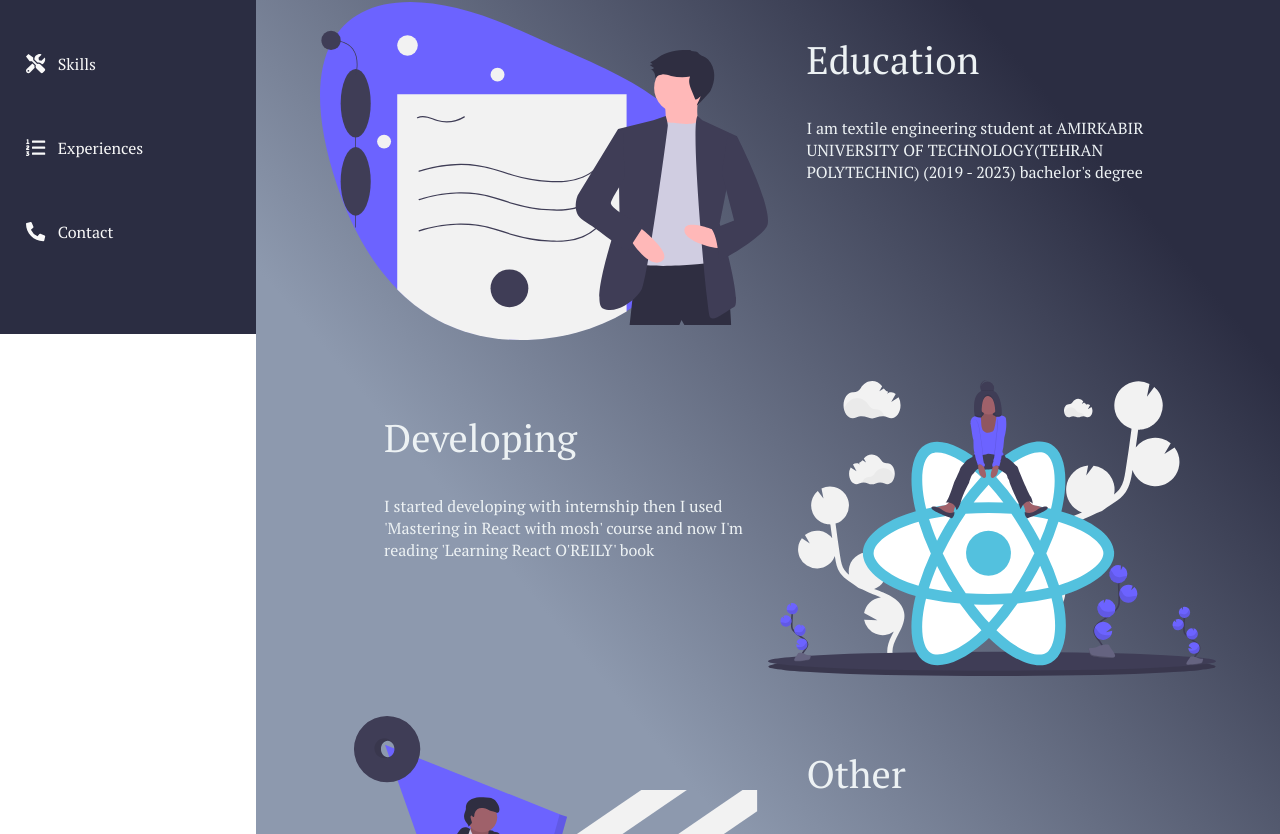
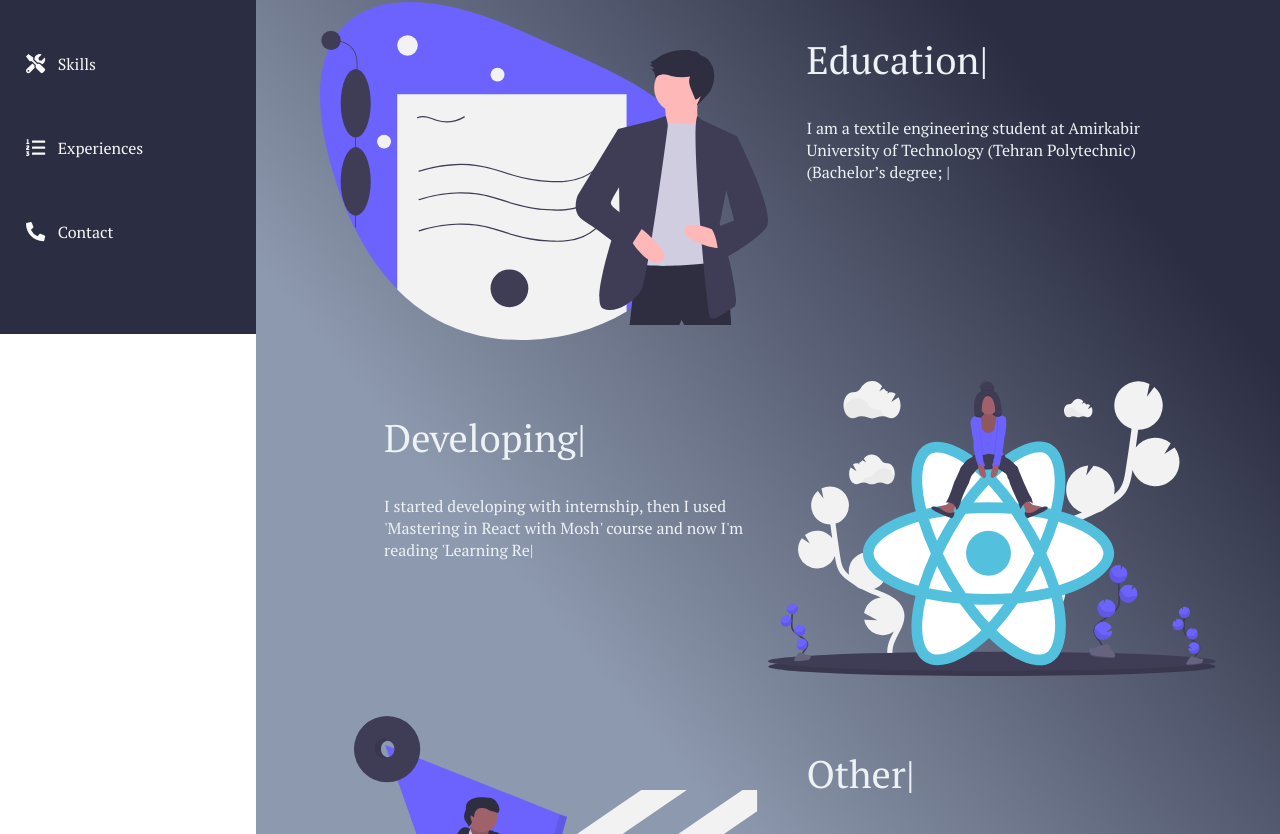
Before and after one commit to alibaghjari145/personal-site, a React (Create React App) app: page /About in a window 1280 px wide. Shown: the part 466-1300 px from the top of the page. Built offline with nearby package versions, Linux system fonts and the light colour scheme.

Commit message:
Add files via upload

```diff
--- a/src/cmp/about.jsx
+++ b/src/cmp/about.jsx
@@ -1,37 +1,22 @@
 import React, {useState} from 'react'
-import about from '../img/about.svg'
-import certif from '../img/certif.svg'
 import TextAndPic from './text&pic'
-import react from '../img/react.svg'
-import other from '../img/other.svg'
+import { AboutData } from './data'
 
 const About = () => {
-    const [Pic, setPic] = useState( [<img className='defPic' src={about} alt="about me" />,<img className='defPic' src={certif} alt="about me" />,<img className='defPic' src={react} alt="about me" />,<img className='defPic' src={other} alt="about me" />])
+    const [About, setAbout] = useState(AboutData )
     return (
         <div className='about content'>
-            <TextAndPic
-            pic={Pic[0]}
-            title='Welcome'
-            text="This is my personal webpage that is for introduction me as well as posible. here is my education, background and other things."
-            />
-              <TextAndPic
-            pic={Pic[1]}
-            dir='ltr'
-            title='Education'
-            text="I am textile engineering student at AMIRKABIR UNIVERSITY OF TECHNOLOGY(TEHRAN POLYTECHNIC) (2019 - 2023)
-            bachelor's degree"
-            />
-              <TextAndPic
-            pic={Pic[2]}
-            title='Developing'
-            text="I started developing with internship then I used 'Mastering in React with mosh' course and now I'm reading 'Learning React O'REILY' book"
-            />
-              <TextAndPic
-            pic={Pic[3]}
-            dir='ltr'
-            title='Other'
-            text="I'm also interested in sports, reading bussiness books, podcast, the literature and..."
-            />
+            {About.map(
+              e=> ( <TextAndPic
+                key={e.id}
+              pic={e.img}
+              dir={e.dir}
+              title={e.title}
+              text={e.text}
+              />)
+            )}
+
+
         </div>
     )
 }
--- /dev/null
+++ b/src/cmp/data.jsx
@@ -0,0 +1,75 @@
+import mentalic from '../img/mentalic.jfif'
+import mentalic2 from '../img/mentalic.png'
+import leader from '../img/leader.jpg'
+import personal from '../img/personal.png'
+import about from '../img/about.svg'
+import certif from '../img/certif.svg'
+import react from '../img/react.svg'
+import other from '../img/other.svg'
+
+export const ExpData = [{
+        id: 0,
+        pic: < img className = 'defPic'
+        src = { personal }
+        alt = "" / > ,
+        title: 'Personal page',
+        text: 'It was one of my first HTML & CSS mini-projects that you can visit at "alibaghjari.ineu.ir".',
+        dir: 'ltr',
+    },
+    {
+        id: 1,
+        pic: < img className = 'defPic'
+        src = { mentalic }
+        alt = "" / > ,
+        title: 'Internship',
+        text: 'This certificate is for a five-month frontend developer internship in Mentalic startup.',
+        dir: 'rtl',
+    }, {
+        id: 2,
+        pic: < img className = 'defPic'
+        src = { mentalic2 }
+        alt = "" / > ,
+        title: 'Mentalic site',
+        text: 'I was the only frontend developer at Mentalic and coded more than 80% of the site (it is coming soon).',
+        dir: 'ltr',
+    }, {
+        id: 3,
+        pic: < img className = 'defPic'
+        src = { leader }
+        alt = "" / > ,
+        title: 'Leadership',
+        text: 'I was the leader of Mobtaker team in the first Amirkabir summer school. We handled an accelerator event there.',
+        dir: 'rtl',
+    }
+]
+
+export const AboutData=[
+    {
+        id:0,
+        img: <img className='defPic' src={about} alt="about me" />,
+        dir:'',
+        title:'Welcome',
+        text:`This is my personal webpage that provides my personal and professional information. Here is my education, background, and other stuff.`
+    },   {
+        id:1,
+        img: <img className='defPic' src={certif} alt="about me" />,
+        dir:'ltr',
+        title:'Education',
+        text:'I am a textile engineering student at Amirkabir University of Technology (Tehran Polytechnic) (Bachelor’s degree; 2019-2023).'
+    },   {
+        id:2,
+        img:<img className='defPic' src={react} alt="about me" />,
+        dir:'',
+        title:'Developing',
+        text:"I started developing with internship, then I used 'Mastering in React with Mosh' course and now I'm reading 'Learning React O'Reily' book."
+    },   {
+        id:3,
+        img:<img className='defPic' src={other} alt="about me" />,
+        dir:'ltr',
+        title:'Other',
+        text:"I'm also interested in sports, reading business books, Chess,  listening to podcasts, literature, etc."
+    },
+
+
+
+    ]
--- a/src/cmp/experiences.jsx
+++ b/src/cmp/experiences.jsx
@@ -1,23 +1,9 @@
 import React, { useState } from 'react'
 import TextAndPic from './text&pic'
-import mentalic from '../img/mentalic.jfif'
-import mentalic2 from '../img/mentalic.png'
-import leader from '../img/leader.jpg'
-import personal from '../img/personal.png'
+import {ExpData} from './data'
 
 const Experiences = (props) => {
-    const [Exp, setExp] = useState([
-         {id:0, pic:<img className='defPic' src={personal} alt="" />, title:'Personal page', text:'It was one of my first HTML & CSS mini projects that you can see it in "alibaghjari.ineu.ir" ',
-        dir:'ltr',
-        },
-        {id:1, pic:<img className='defPic' src={mentalic} alt="" />, title:'Internship', text:'This certificate is for five month of frontend developer internship in Mentalic startup',
-        dir:'rtl',
-        },  {id:2, pic:<img className='defPic' src={mentalic2} alt="" />, title:'Mentalic site', text:'I was the only frontend developer at mentalic and I code more than 80% of the site (but it is coming soon right now)',
-        dir:'ltr',
-        },  {id:3, pic:<img className='defPic' src={leader} alt="" />, title:'Leadership', text:'I was the leader of Mobtaker team in the first Amirkabir summer schools, we were handling an accelerator event there',
-        dir:'rtl',
-        }
-    ])
+    const [Exp, setExp] = useState(ExpData)
     return(
             <div className='experiences content'>
              {Exp.map(e=>(
--- a/src/cmp/home.jsx
+++ b/src/cmp/home.jsx
@@ -18,8 +18,7 @@ const Home = (params) => {
             dir='ltr'
             pic={Pic}
             title='Hello!'
-            text='This is my personal page that let you know more about me!
-            and you can download my resume from the button below'
+            text='This is my personal page that lets you know more about me! And you can download my resume from the button below.'
             btn={Btn}
             />
         </div>
--- a/src/cmp/skills.jsx
+++ b/src/cmp/skills.jsx
@@ -47,6 +47,7 @@ class Skills extends React.Component {
         const { box } = this.state;
         return (
             <div className='skills content'>
+                <h2>The most importants:</h2>
                 {box.map(
                     box => (<SkillBox
                         key={box.id}
--- a/src/cmp/text&pic.jsx
+++ b/src/cmp/text&pic.jsx
@@ -1,16 +1,25 @@
-import React from 'react'
+import React, { useState, useEffect } from 'react'
+import Typist from 'react-typist';
 
 const TextAndPic = (props) => {
-    return(
-        <div style={{flexDirection:props.dir==='ltr'?'row':'row-reverse'}} className='header'>
-               {props.pic}
-                <div style={{marginLeft:props.dir=='ltr'?'3vw':'0'}} className='header-div'>
-                    <h2>{props.title}</h2>
-                    <h4>{props.text}</h4>
-                   {props.btn}
-                </div>
+    return (
+        <div style={{ flexDirection: props.dir === 'ltr' ? 'row' : 'row-reverse' }} className='header'>
+            {props.pic}
+            <div style={{ marginLeft: props.dir == 'ltr' ? '3vw' : '0' }} className='header-div'>
+                <h2>
+                    <Typist className='my-title' >
+                        {props.title}
+                    </Typist>
+                </h2>
+                <h4>
+                    <Typist avgTypingDelay={40} startDelay={1000}>
+                        {props.text}
+                    </Typist>
+                </h4>
+                {props.btn}
+            </div>
 
-            </div>
+        </div>
     )
 }
 export default TextAndPic;
```
